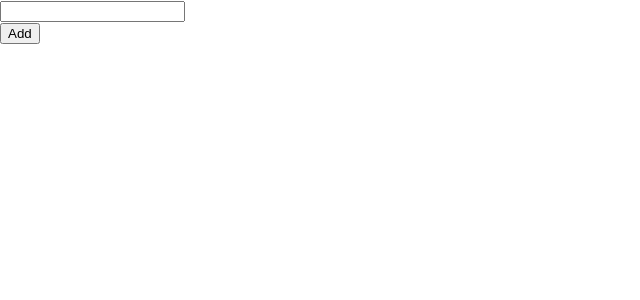
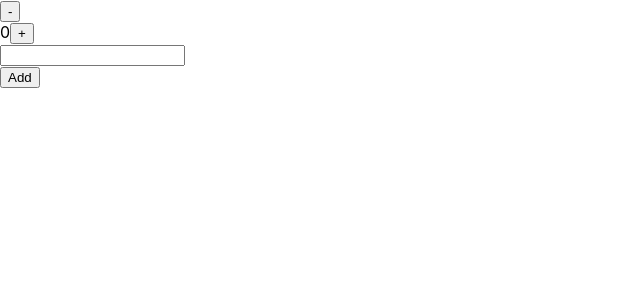
Before and after one commit to GulnazAlisherova/react13, a React (Create React App) app: page / in a window 1280 px wide. Shown: the top 300 px of the page, without its empty margins (0-640 px from the left). Built offline with nearby package versions, Linux system fonts and the light colour scheme.

Commit message:
added example component

```diff
--- a/src/App.js
+++ b/src/App.js
@@ -1,11 +1,14 @@
+
 import Input from "./components/Input";
+
+import Example from './Examples/Example';
 
 function App() {
   return (
-    <div className="App">
-      <Input/>
-
-    </div>
+    <>
+      <Example />
+      <Input />
+    </>
   );
 }
 export default App;
```
